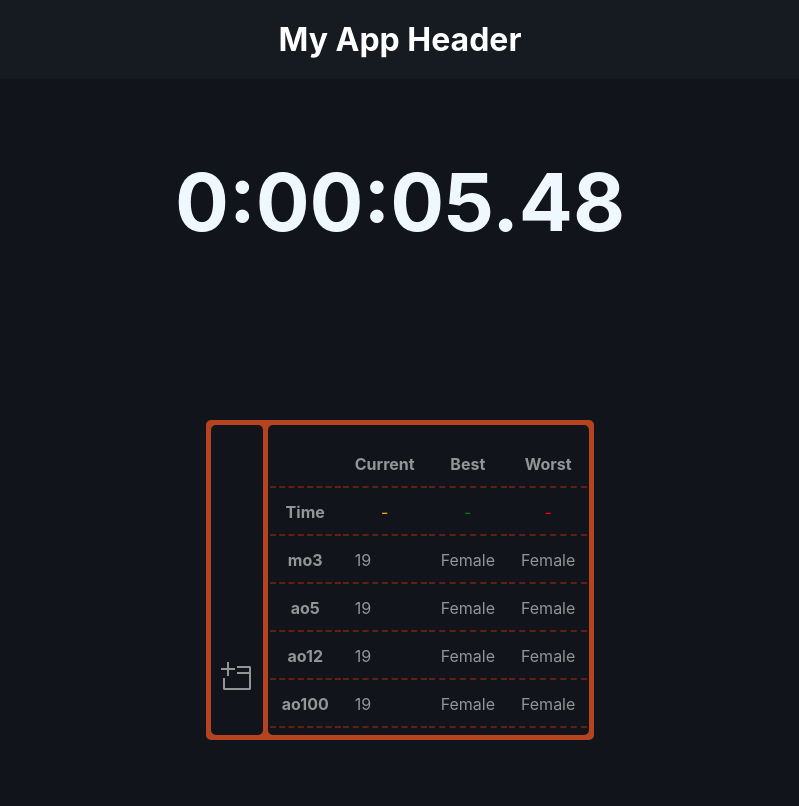
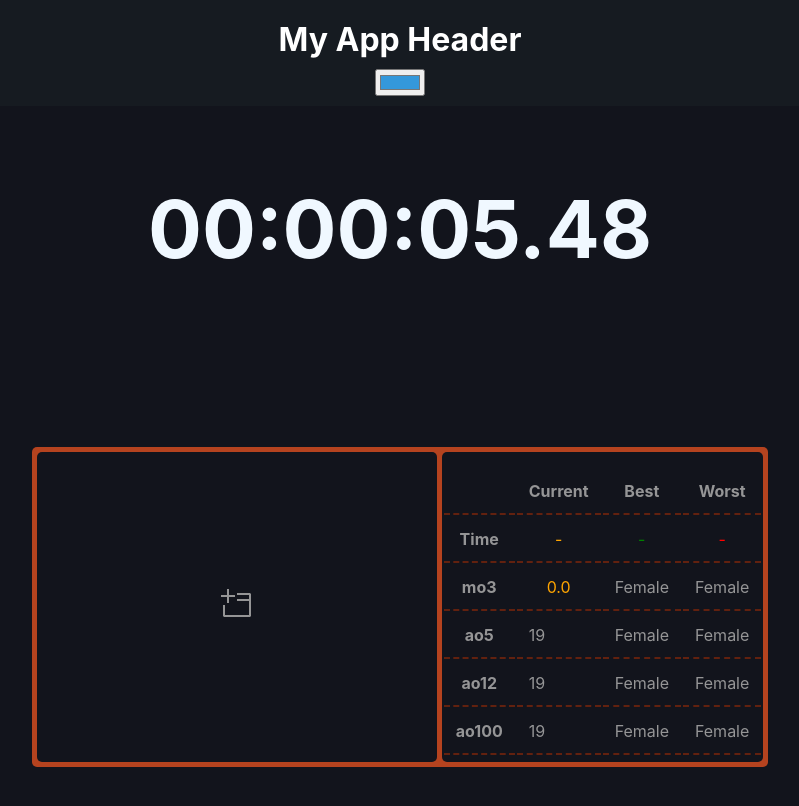
Before and after one commit to YuraSamogalskiy/CubeStopwatchApp, a React (Vite) app in the folder cube_timer_app/: page / in a window 1280 px wide. Shown: the top 806 px of the page, without its empty margins (240-1039 px from the left). Built offline with nearby package versions, Linux system fonts and the light colour scheme; the HTML template or start-up script is replaced by a standard one.

Commit message:
add logic mo3 and add this in components

```diff
--- a/cube_timer_app/src/App.jsx
+++ b/cube_timer_app/src/App.jsx
@@ -1,4 +1,3 @@
-import { useDispatch } from 'react-redux'
 import './App.css'
 import BestResults from './Results/BestResults'
 import Results from './Results/Results'
@@ -13,6 +12,7 @@ function App() {
     <div className="app">
       <header className="app-header">
         <h1>My App Header</h1>
+        <input type="color" id="color" name="color" value="#3498db"></input>
       </header>
       <main className="app-main">
         <div className="app-right-column">
--- a/cube_timer_app/src/Results/BestResults.jsx
+++ b/cube_timer_app/src/Results/BestResults.jsx
@@ -23,9 +23,8 @@ const BestResults = () => {
   const worstResult = sortedResult[0]
   const bestResult = sortedResult[sortedResult.length - 1]
 
-  // console.log(reverseResults)
-  console.log(meanOf3(reverseResults))
-  // console.log(worstResult)
+  const mo3 = meanOf3(reverseResults)
+
   return (
     <div className={styles.result_flex}>
       <div className={styles.result__best}>
@@ -43,15 +42,19 @@ const BestResults = () => {
               <td className={styles.currentResult}>
                 {lastResults.milliseconds === undefined
                   ? '-'
-                  : lastResults.seconds + ':' + lastResults.milliseconds / 10}
+                  : lastResults.minutes > 0
+                  ? `${lastResults.minutes}:${lastResults.seconds
+                      .toString()
+                      .padStart(2, '0')}.${lastResults.milliseconds / 10}`
+                  : `${lastResults.seconds}.${lastResults.milliseconds / 10}`}
               </td>
               <td className={styles.bestResult}>
                 {sortedResult.length === 0 ? (
                   <span>-</span>
                 ) : bestResult.minutes > 0 ? (
-                  `${bestResult.minutes}:0${bestResult.seconds}.${
-                    bestResult.milliseconds / 10
-                  }`
+                  `${bestResult.minutes}:${bestResult.seconds
+                    .toString()
+                    .padStart(2, '0')}.${bestResult.milliseconds / 10}`
                 ) : (
                   `${bestResult.seconds}.${bestResult.milliseconds / 10}`
                 )}
@@ -61,9 +64,9 @@ const BestResults = () => {
                 {sortedResult.length === 0 ? (
                   <span>-</span>
                 ) : worstResult.minutes > 0 ? (
-                  `${worstResult.minutes}:0${worstResult.seconds}.${
-                    worstResult.milliseconds / 10
-                  }`
+                  `${worstResult.minutes}:${worstResult.seconds
+                    .toString()
+                    .padStart(2, '0')}.${worstResult.milliseconds / 10}`
                 ) : (
                   `${worstResult.seconds}.${worstResult.milliseconds / 10}`
                 )}
@@ -72,7 +75,13 @@ const BestResults = () => {
 
             <tr>
               <th>mo3</th>
-              <td>19</td>
+              <td className={styles.currentResult}>
+                {mo3.minutes > 0
+                  ? `${mo3.minutes}:${mo3.seconds
+                      .toString()
+                      .padStart(2, '0')}.${mo3.milliseconds / 10}`
+                  : `${mo3.seconds}.${mo3.milliseconds.toString().slice(0, 2)}`}
+              </td>
               <td>Female</td>
               <td>Female</td>
             </tr>
--- a/cube_timer_app/src/Results/Results.jsx
+++ b/cube_timer_app/src/Results/Results.jsx
@@ -58,9 +58,9 @@ const Results = () => {
                       {!result.isPlusTwo ? (
                         <td className={styles.resultTime}>
                           {result.minutes > 0
-                            ? `${result.minutes}:0${result.seconds}.${
-                                result.milliseconds / 10
-                              }`
+                            ? `${result.minutes}:${result.seconds
+                                .toString()
+                                .padStart(2, '0')}.${result.milliseconds / 10}`
                             : `${result.seconds}.${result.milliseconds / 10}`}
                         </td>
                       ) : (
--- a/cube_timer_app/src/Results/Results.module.scss
+++ b/cube_timer_app/src/Results/Results.module.scss
@@ -9,8 +9,10 @@ $border_color: #62210f;
 
   .nonResults {
     display: flex;
+    justify-content: center;
     align-items: center;
-    height: 60vh;
+    height: 100%;
+    width: 25rem;
 
     h1 {
       color: $text_color;
@@ -18,7 +20,11 @@ $border_color: #62210f;
   }
 
   .result__scroll {
+    display: flex;
+    justify-content: center;
+    align-items: flex-start;
     scrollbar-width: none;
+    width: 25rem;
     -ms-overflow-style: none;
     &::-webkit-scrollbar {
       display: none;
@@ -126,11 +132,15 @@ h3 {
   .result_flex {
     height: 35vh;
   }
-  .result__scroll {
+  .nonResults {
+    height: 35vh;
   }
 }
 @media (max-width: 1024px) {
   .result_flex {
+    height: 35vh;
+  }
+  .nonResults {
     height: 35vh;
   }
 }
@@ -138,6 +148,9 @@ h3 {
   .result_flex {
     height: 40vh;
   }
+  .nonResults {
+    height: 40vh;
+  }
   .result__scroll {
   }
 }
--- a/cube_timer_app/src/Timer/Stopwatch.jsx
+++ b/cube_timer_app/src/Timer/Stopwatch.jsx
@@ -60,10 +60,13 @@ const Stopwatch = () => {
     }
   }, [spaceKeyPressed])
 
+  console.log(time)
+
   return (
     <div className={styles.stopwatchContainer}>
       <h1 className={styles.stopwatchTime}>
-        {time.hours}:{time.minutes.toString().padStart(2, '0')}:
+        {time.hours.toString().padStart(2, '0')}:
+        {time.minutes.toString().padStart(2, '0')}:
         {time.seconds.toString().padStart(2, '0')}.
         {time.milliseconds.toString().padStart(3, '0').slice(0, 2)}
       </h1>
--- a/cube_timer_app/src/redux/slices/stopwatchSlice.js
+++ b/cube_timer_app/src/redux/slices/stopwatchSlice.js
@@ -32,6 +32,22 @@ const stopwatchSlice = createSlice({
         if (time.id === action.payload) time.isPlusTwo = !time.isPlusTwo
       })
     },
+    bestAndWorst: state => {
+      return state.sort((a, b) => {
+        const timeA =
+          a.hours * 3600000 +
+          a.minutes * 60000 +
+          a.seconds * 1000 +
+          a.milliseconds
+        const timeB =
+          b.hours * 3600000 +
+          b.minutes * 60000 +
+          b.seconds * 1000 +
+          b.milliseconds
+
+        return timeB - timeA
+      })
+    },
   },
 })
 
@@ -42,6 +58,7 @@ export const {
   favoriteResult,
   dnfResult,
   plusTwoResult,
+  bestAndWorst,
 } = stopwatchSlice.actions
 export const selectResults = state => state.results
 export default stopwatchSlice.reducer
--- a/cube_timer_app/src/utils/meanOfTime.js
+++ b/cube_timer_app/src/utils/meanOfTime.js
@@ -2,23 +2,37 @@
 
 export const meanOfAll = () => {}
 export const meanOf3 = array => {
-  if (array.length === 0) return 0
+  // if (array.length === 0) return 0
   array = array.slice(0, 3)
-  let milliseconds = 0
-  let seconds = 0
-  let minutes = 0
-  let hours = 0
+
+  // console.log('------')
+
+  let totalMilliseconds = 0
+
   for (let i = 0; i < array.length; i++) {
-    milliseconds += array[i].milliseconds
-    seconds += array[i].seconds
-    minutes += array[i].minutes
-    hours += array[i].hours
+    totalMilliseconds += array[i].milliseconds
+    totalMilliseconds += array[i].seconds * 1000
+    totalMilliseconds += array[i].minutes * 60 * 1000
+    totalMilliseconds += array[i].hours * 60 * 60 * 1000
   }
+
+  let resultMilli = totalMilliseconds / 3
+  let resultHours = Math.floor(resultMilli / (60 * 60 * 1000))
+  resultMilli %= 60 * 60 * 1000
+
+  let resultMinutes = Math.floor(resultMilli / (60 * 1000))
+  resultMilli %= 60 * 1000
+
+  let resultSeconds = Math.floor(resultMilli / 1000)
+  resultMilli %= 1000
+
+  // console.log(Math.floor(resultMilli))
+
   return {
-    milliseconds: milliseconds / 3,
-    seconds: seconds / 3,
-    minutes: minutes / 3,
-    hours: hours / 3,
+    milliseconds: Math.floor(resultMilli),
+    seconds: resultSeconds,
+    minutes: resultMinutes,
+    hours: resultHours,
   }
 }
 export const ao5 = () => {}
```
Also changed, not shown: cube_timer_app/src/UI/colors/colors.scss (added), cube_timer_app/src/UI/colors/mixin.scss (added).
